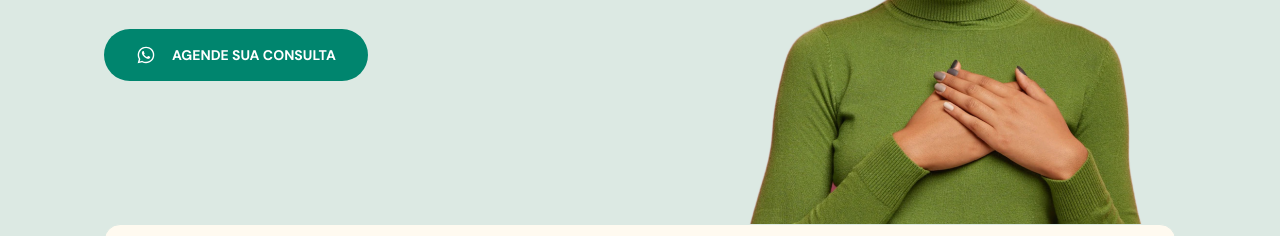
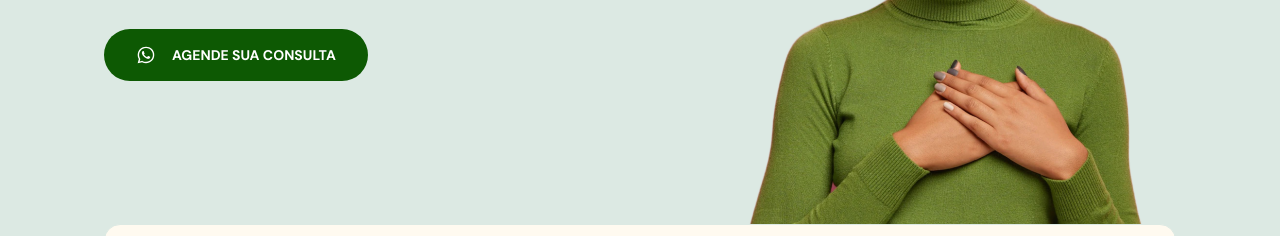
Before and after one commit to codesdevsgroup/gersolucoesagr, a plain HTML site: page index.html in a window 1280 px wide. Shown: the part 395-631 px from the top of the page. Drawn offline with nearby package versions, Linux system fonts and the light colour scheme; a script that the page names is missing.

Commit message:
css color

```diff
--- a/style.css
+++ b/style.css
@@ -8,7 +8,7 @@
 
 :root {
   --hue: 170;
-  --primary-color: hsl(var(--hue), 100%, 26%);
+  --primary-color: hsl(113, 94%, 18%);
   --headline: hsl(210, 11%, 15%);
   --paragraph: hsl(210, 9%, 31%);
 
```
